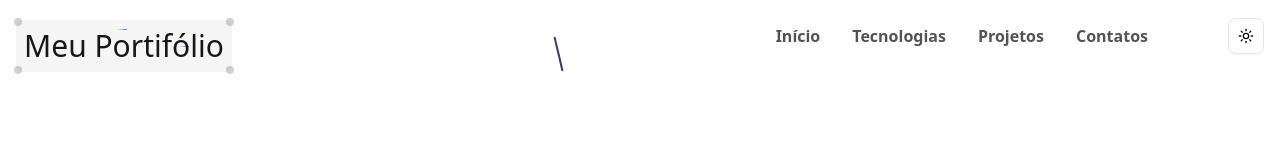
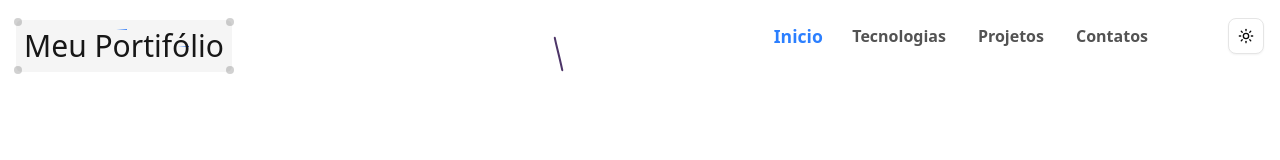
Before and after one commit to jooluisrm/my-portfolio, a Next.js app: page / in a window 1280 px wide. Shown: the top 160 px of the page. Built offline with nearby package versions, Linux system fonts and the light colour scheme.

Commit message:
nav li modificado

```diff
--- a/src/components/header/liNav.tsx
+++ b/src/components/header/liNav.tsx
@@ -1,24 +1,28 @@
-"use client"
+"use client";
 
 type Props = {
     text: string;
+    isActive?: boolean;
+    onClick?: () => void;
 };
 
-export const LiNav = ({ text }: Props) => {
+export const LiNav = ({ text, isActive = false, onClick }: Props) => {
     const handleClick = () => {
-        const id = text.toLowerCase(); // transforma "Projetos" em "projetos"
+        const id = text.toLowerCase();
         const section = document.getElementById(id);
         if (section) {
             section.scrollIntoView({ behavior: "smooth" });
         }
+        if (onClick) onClick();
     };
 
     return (
         <li
-            className="transition-all font-semibold cursor-pointer opacity-70 hover:opacity-100 hover:scale-110 hover:text-blue-500"
             onClick={handleClick}
+            className={`transition-all font-semibold cursor-pointer hover:opacity-100 hover:scale-110
+                ${isActive ? "text-blue-500 opacity-100 scale-110" : "opacity-70 hover:text-blue-500"}`}
         >
-            {text}
+            {text.charAt(0).toUpperCase() + text.slice(1)}
         </li>
     );
 };
--- a/src/components/header/navCell.tsx
+++ b/src/components/header/navCell.tsx
@@ -1,12 +1,11 @@
-"use client"
+"use client";
 
 import {
     Sheet,
     SheetContent,
-    SheetDescription,
     SheetHeader,
     SheetTitle,
-} from "@/components/ui/sheet"
+} from "@/components/ui/sheet";
 import { Button } from "../ui/button";
 import { Menu } from "lucide-react";
 import { ThemeButton } from "./theme-button";
@@ -14,12 +13,23 @@ import {
     Tooltip,
     TooltipContent,
     TooltipTrigger,
-} from "@/components/ui/tooltip"
+} from "@/components/ui/tooltip";
 import { LiNav } from "./liNav";
 import { useState } from "react";
+import { useActiveSection } from "@/hooks/useActiveSection";
 
 export const NavCell = () => {
     const [open, setOpen] = useState(false);
+    const sectionIds = ["inicio", "tecnologias", "projetos", "contatos"];
+    const activeSection = useActiveSection(sectionIds);
+
+    const handleItemClick = (id: string) => {
+        const section = document.getElementById(id);
+        if (section) {
+            section.scrollIntoView({ behavior: "smooth" });
+            setOpen(false); // fecha o menu
+        }
+    };
 
     return (
         <>
@@ -46,10 +56,14 @@ export const NavCell = () => {
                     </SheetHeader>
                     <nav className="flex flex-col items-center gap-8 text-center">
                         <ul className="flex flex-col gap-8">
-                            <LiNav text="Início" />
-                            <LiNav text="Tecnologias" />
-                            <LiNav text="Projetos" />
-                            <LiNav text="Contatos" />
+                            {sectionIds.map((id) => (
+                                <LiNav
+                                    key={id}
+                                    text={id}
+                                    isActive={activeSection === id}
+                                    onClick={() => handleItemClick(id)}
+                                />
+                            ))}
                         </ul>
                         <div>
                             <ThemeButton />
@@ -59,4 +73,4 @@ export const NavCell = () => {
             </Sheet>
         </>
     );
-}
+};
--- a/src/components/header/navMd.tsx
+++ b/src/components/header/navMd.tsx
@@ -1,18 +1,23 @@
+"use client"
+
+import { useActiveSection } from "@/hooks/useActiveSection";
 import { LiNav } from "./liNav";
 import { ThemeButton } from "./theme-button";
 
 export const NavMd = () => {
+    const sectionIds = ["inicio", "tecnologias", "projetos", "contatos"];
+    const activeSection = useActiveSection(sectionIds);
+
     return (
         <nav className="z-50 hidden md:flex items-center gap-20">
             <ul className="flex gap-8">
-                <LiNav text="Início" />
-                <LiNav text="Tecnologias" />
-                <LiNav text="Projetos" />
-                <LiNav text="Contatos" />
+                {sectionIds.map((id) => (
+                    <LiNav key={id} text={id} isActive={activeSection === id} />
+                ))}
             </ul>
             <div>
                 <ThemeButton />
             </div>
         </nav>
     );
-}
+};
--- /dev/null
+++ b/src/hooks/useActiveSection.ts
@@ -0,0 +1,31 @@
+// hooks/useActiveSection.ts
+"use client";
+import { useEffect, useState } from "react";
+
+export const useActiveSection = (sectionIds: string[]) => {
+    const [activeSection, setActiveSection] = useState<string>("");
+
+    useEffect(() => {
+        const handleIntersect = (entries: IntersectionObserverEntry[]) => {
+            for (const entry of entries) {
+                if (entry.isIntersecting) {
+                    setActiveSection(entry.target.id);
+                    break;
+                }
+            }
+        };
+
+        const observer = new IntersectionObserver(handleIntersect, {
+            threshold: 0.6, // 60% visível já conta
+        });
+
+        sectionIds.forEach(id => {
+            const section = document.getElementById(id);
+            if (section) observer.observe(section);
+        });
+
+        return () => observer.disconnect();
+    }, [sectionIds]);
+
+    return activeSection;
+};
```
